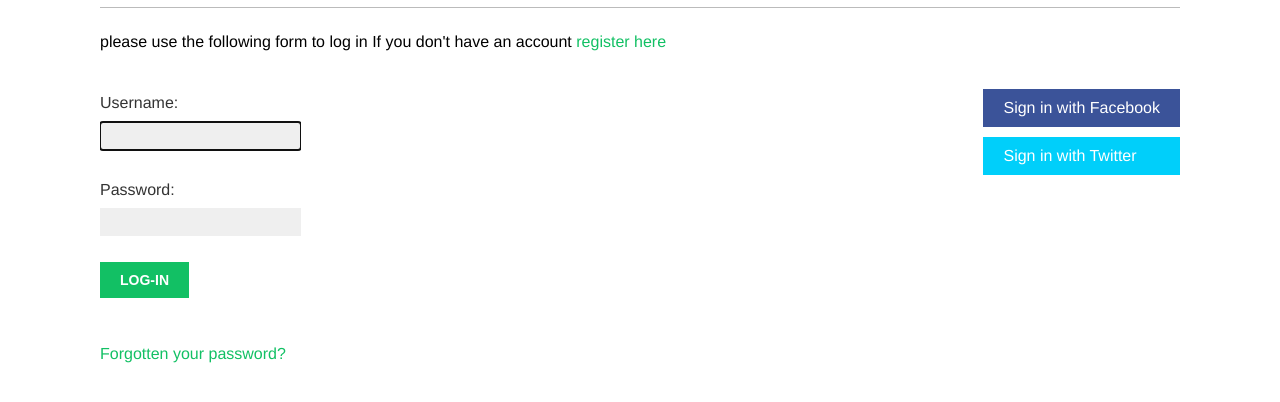
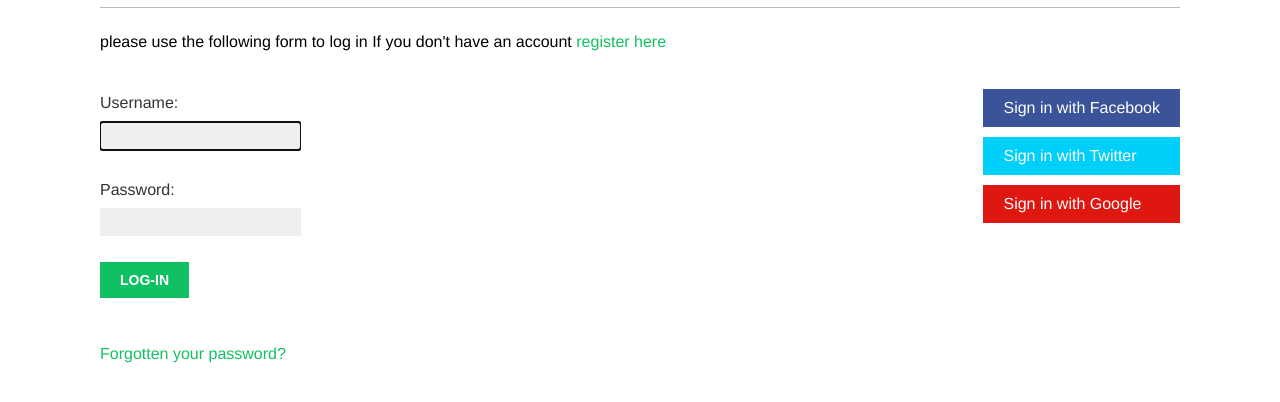
Before and after one commit to Jumaantony/djangosocial, a Django app: page /account/login/ in a window 1280 px wide. Shown: the part 148-550 px from the top of the page. Run offline with Django 3.2, Linux system fonts and the light colour scheme; some web fonts are replaced.

Commit message:
configured google authentication

```diff
--- a/account/templates/registration/login.html
+++ b/account/templates/registration/login.html
@@ -33,6 +33,9 @@
     <li class="twitter">
         <a href="{% url 'social:begin' 'twitter' %}">Sign in with Twitter</a>
     </li>
+       <li class="google">
+        <a href="{% url 'social:begin' 'google-oauth2' %}">Sign in with Google</a>
+    </li>
 </ul>
 </div>
 
--- a/bookmarks/settings.py
+++ b/bookmarks/settings.py
@@ -153,6 +153,10 @@ SOCIAL_AUTH_FACEBOOK_SCOPE = ['email']
 SOCIAL_AUTH_TWITTER_KEY = '4A5XqpGwDkbqGUWArPMpGMluN'  # Twitter API Key
 SOCIAL_AUTH_TWITTER_SECRET = 'O5ctzVFD9acDna8QRCPEukVgqPvUrW7tbgnZrYHIDqXp1FacRb'  # Twitter API Secret
 
+SOCIAL_AUTH_GOOGLE_OAUTH2_KEY = '96922575871-dj5j4d6sc6gh6p01h6pb55aq2u3nq4ts.apps.googleusercontent.com'  # google
+# consumer key
+SOCIAL_AUTH_GOOGLE_OAUTH2_SECRET = 'n1H4SgpIwqhy8h1dMOpuXTIU'  # google consumer secret Secret
+
 
 # serving media files
 MEDIA_URL = '/media/'
```
